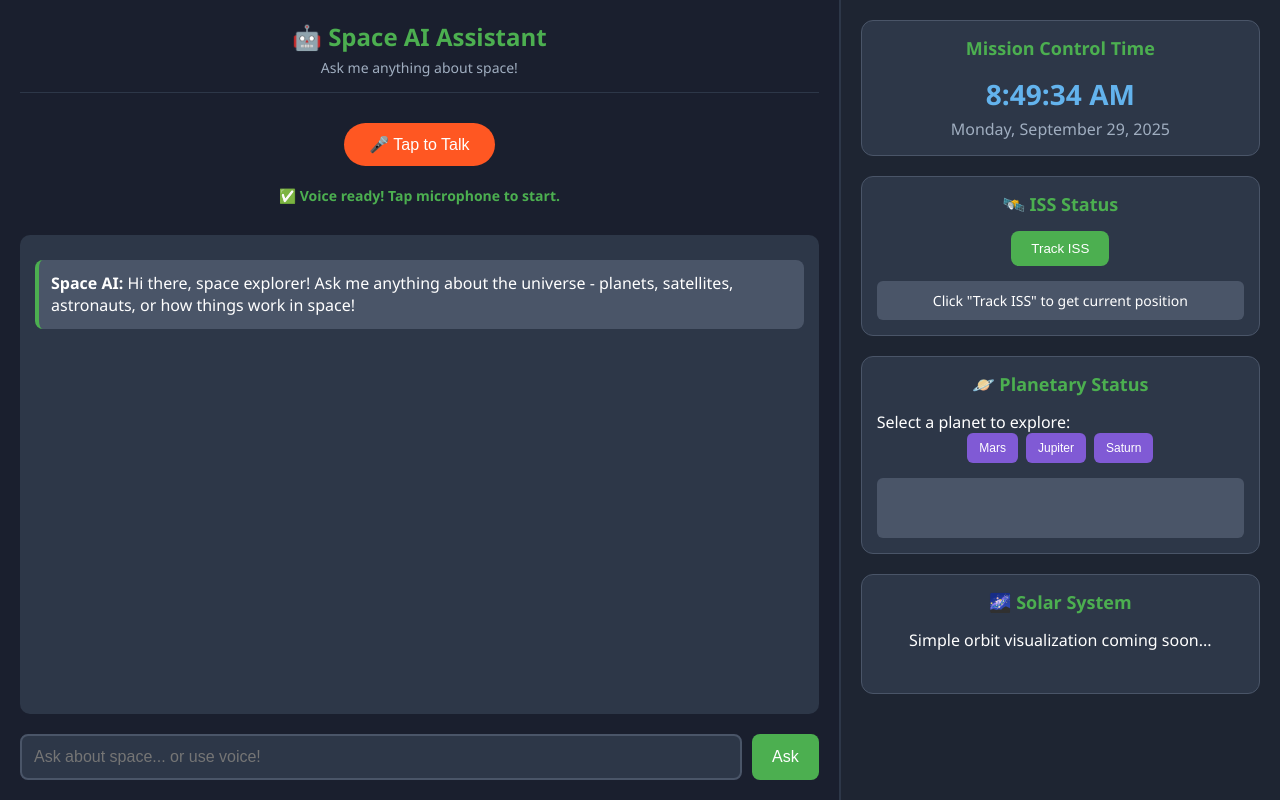
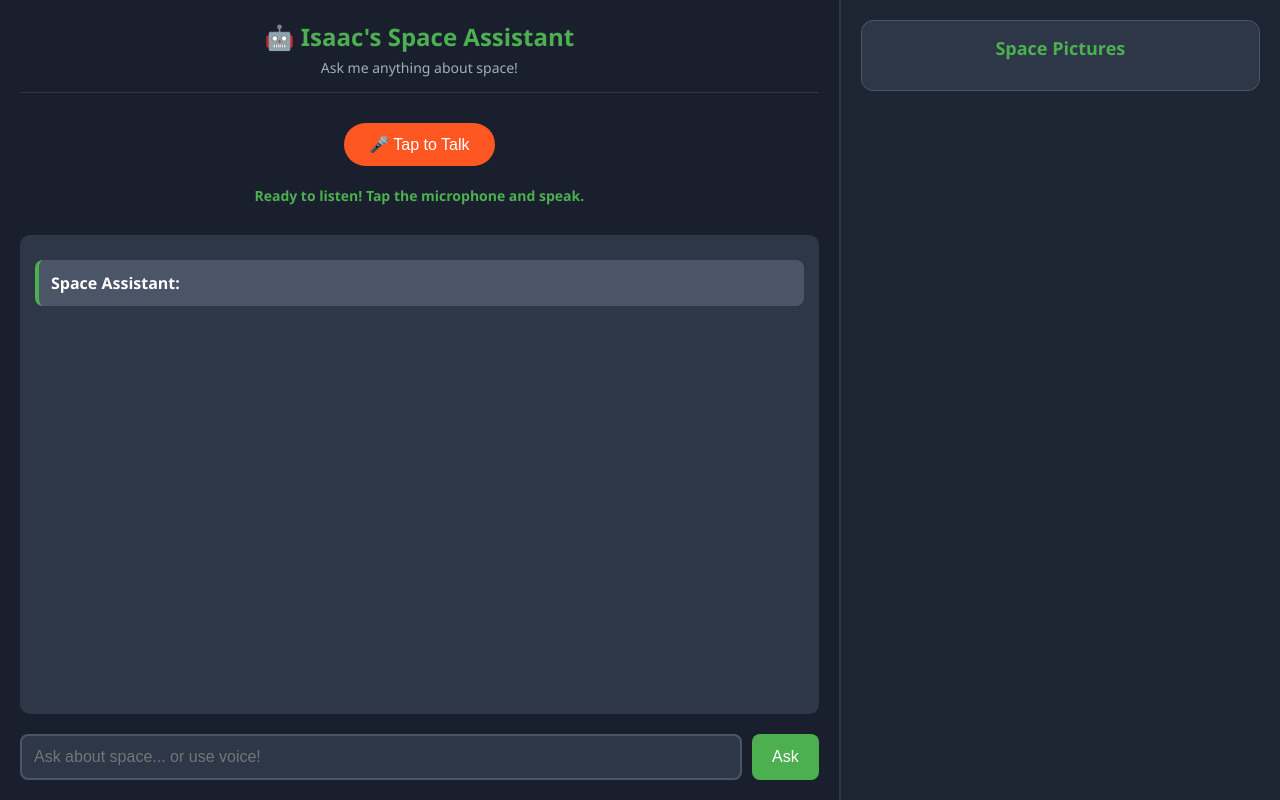
Before and after one commit to AAshfaq-Dev/space-explorer-app, a Flask app: page / in a window 1280 px wide. Run offline with Flask 3, Linux system fonts and the light colour scheme; parts of the project's set-up code (start-up, migrations or seed data) failed here and were passed over.

Commit message:
Feat: Add personalisation for intended user. - Checks if it is intended user, then personalises name into responses. - Simplify widgets under constructions

```diff
--- a/services/gemini_service.py
+++ b/services/gemini_service.py
@@ -37,6 +37,11 @@
         try:
             # Create child-friendly system prompt
             system_prompt = """You are a friendly space educator talking to curious children about astronomy, space, and satellites.
+
+Personalisation:
+- Confirm if you're speaking to Isaac.
+- If user responds yes or similat to your question confirming if its Isaac, then say use his name thoughtfully in subsequent responses.
+- Isaac is 6 years old and loves exoplanets.
 
 Keep your answers:
 - Simple and easy to understand
--- a/static/js/chat.js
+++ b/static/js/chat.js
@@ -129,7 +129,7 @@
  */
 function toggleVoiceRecording() {
     if (!recognition) {
-        alert('Voice recognition not available. Try using Chrome browser.');
+        alert('Voice recognition not available. Try using a different browser.');
         return;
     }
 
--- a/templates/dashboard.html
+++ b/templates/dashboard.html
@@ -13,7 +13,7 @@
         <!-- Left Panel - AI Chat (Main Focus) -->
         <div class="left-panel">
             <div class="chat-header">
-                <h2>🤖 Space AI Assistant</h2>
+                <h2>🤖 Isaac's Space Assistant</h2>
                 <p>Ask me anything about space!</p>
             </div>
 
@@ -32,8 +32,7 @@
             <div id="chat-container" class="chat-container">
                 <div id="chat-messages">
                     <div class="message ai-message">
-                        <strong>Space AI:</strong> Hi there, space explorer! Ask me anything about the universe -
-                        planets, satellites, astronauts, or how things work in space!
+                        <strong>Space Assistant:</strong>
                     </div>
                 </div>
             </div>
@@ -51,44 +50,11 @@
 
         <!-- Right Panel - Space Information Center -->
         <div class="right-panel">
-            <!-- Current Time Widget -->
-            <div class="space-widget time-widget">
-                <h3>Mission Control Time</h3>
-                <div id="current-time"></div>
-                <div id="current-date"></div>
-            </div>
-
-            <!-- ISS Status Widget -->
-            <div class="space-widget iss-widget">
-                <h3>🛰️ ISS Status</h3>
-                <button onclick="trackISS()" id="track-iss-button">Track ISS</button>
-                <div id="iss-loading" class="widget-loading" style="display: none;">
-                    <p>🔄 Getting ISS position...</p>
-                </div>
-                <div id="iss-info">
-                    <p>Click "Track ISS" to get current position</p>
-                </div>
-            </div>
-
-            <!-- Planet Information Widget -->
-            <div class="space-widget planet-widget">
-                <h3>🪐 Planetary Status</h3>
-                <div id="planet-info">
-                    <p>Select a planet to explore:</p>
-                    <div class="planet-buttons">
-                        <button onclick="showPlanetInfo('mars')">Mars</button>
-                        <button onclick="showPlanetInfo('jupiter')">Jupiter</button>
-                        <button onclick="showPlanetInfo('saturn')">Saturn</button>
-                    </div>
-                    <div id="planet-display"></div>
-                </div>
-            </div>
-
-            <!-- Orbit Visualization Widget -->
-            <div class="space-widget orbit-widget">
-                <h3>🌌 Solar System</h3>
-                <div id="orbit-display">
-                    <p>Simple orbit visualization coming soon...</p>
+            <!-- Images Visualization Widget -->
+            <div class="space-widget images-search-widget">
+                <h3>Space Pictures</h3>
+                <div id="images-search-widget">
+                    <p></p>
                 </div>
             </div>
         </div>
```
